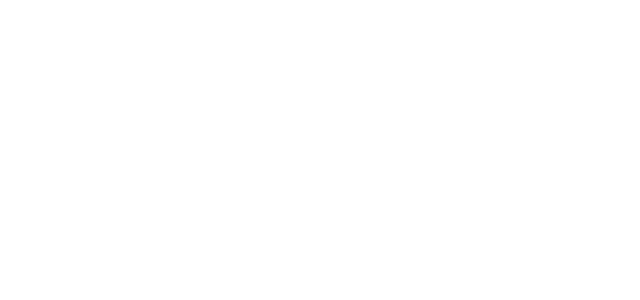
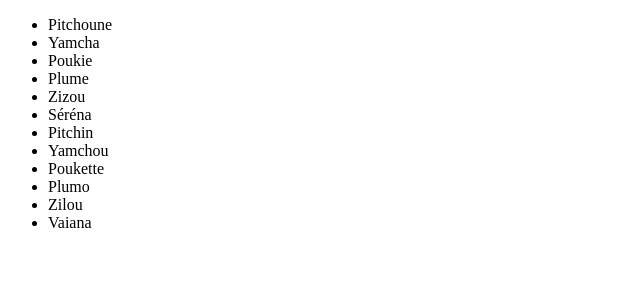
Before and after one commit to maximevct/runview-cat, a Vue app: page / in a window 1280 px wide. Shown: the top 300 px of the page, without its empty margins (0-640 px from the left). Built offline with nearby package versions, Linux system fonts and the light colour scheme.

Commit message:
Display cat list from json

```diff
--- a/src/components/CatManager.vue
+++ b/src/components/CatManager.vue
@@ -1,16 +1,19 @@
 <template>
   <div class="container">
+    <ul>
+      <li v-for="cat in cats" :key="cat.name">
+        {{cat.name}}
+      </li>
+    </ul>
   </div>
 </template>
 
 <script>
-import store from '../store'
+import { mapState } from 'vuex'
 
 export default {
   name: 'CatManager',
-  created: () => {
-    store.dispatch('get')
-  }
+  computed: { ...mapState(['cats']) }
 }
 </script>
 
--- a/src/store/index.js
+++ b/src/store/index.js
@@ -1,17 +1,17 @@
 import Vue from 'vue'
 import Vuex from 'vuex'
+
+const ALL_CATS = require('./cat.json')
 
 Vue.use(Vuex)
 
 export default new Vuex.Store({
   state: {
-    cats: []
+    cats: ALL_CATS
   },
   mutations: {
   },
   actions: {
-    async get () {
-    }
   },
   modules: {
   }
```
Also changed, not shown: 1 other file (tests, documents, lock files or other folders).
